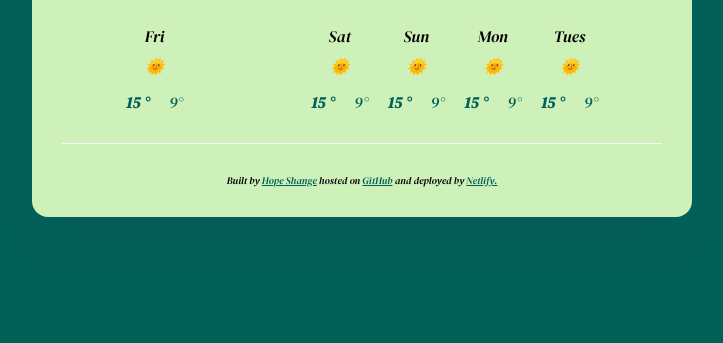
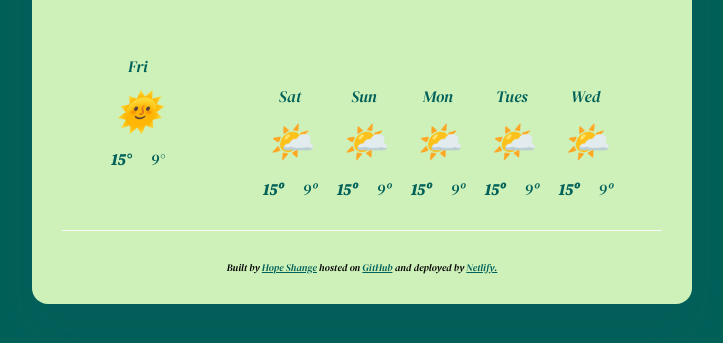
Before and after one commit to HopeShange/imvula, a plain HTML site: page index.html in a window 1280 px wide. Shown: the part 507-850 px from the top of the page, without its empty margins (278-1001 px from the left). Before the commit the page ends 800 px from the top, so only its background shows below. Drawn offline with nearby package versions, Linux system fonts and the light colour scheme; no server answers.

Commit message:
Update HTML and CSS

```diff
--- a/index.html
+++ b/index.html
@@ -12,6 +12,7 @@
 </head>
 
 <body>
+    <div class="body-for-forecast">
     <div class="weather-app">
     <header>
         <form class="search-form" id="search-form">
@@ -49,61 +50,62 @@
         <div class="weather-forecast-icon">🌞 </div>
         <div class="weather-forecast-temperatures">
             <strong>
-                <div class="weather-forecast-temperature">15 °</div>
+                <div class="weather-forecast-temperature">15°</div>
             </strong>
                 <div class="weather-forecast-temperature">9°</div>
-
         </div>
     </div>
     <div class="weather-forecast">
         <div class="weather-forecast-day">
-                <div class="weather-forecast-date">Sat </div>
-                <div class="weather-forecast-icon">🌞 </div>
+            <div class="weather-forecast-date">Sat</div>
+            <div class="weather-forecast-icon">🌤️</div>
             <div class="weather-forecast-temperatures">
-                    <strong>
-                        <div class="weather-forecast-temperature">15 °</div>
-                    </strong>
-                    <div class="weather-forecast-temperature">9°</div>
-
+                <div class="weather-forecast-temperature">
+                    <strong>15º</strong>
+                </div>
+                <div class="weather-forecast-temperature">9º</div>
             </div>
         </div>
-            <div class="weather-forecast">
         <div class="weather-forecast-day">
-                    <div class="weather-forecast-date">Sun </div>
-                    <div class="weather-forecast-icon">🌞 </div>
+            <div class="weather-forecast-date">Sun</div>
+            <div class="weather-forecast-icon">🌤️</div>
             <div class="weather-forecast-temperatures">
-                        <strong>
-                            <div class="weather-forecast-temperature">15 °</div>
-                        </strong>
-                        <div class="weather-forecast-temperature">9°</div>
-
+                <div class="weather-forecast-temperature">
+                    <strong>15º</strong>
+                </div>
+                <div class="weather-forecast-temperature">9º</div>
             </div>
         </div>
-                <div class="weather-forecast">
         <div class="weather-forecast-day">
-                        <div class="weather-forecast-date">Mon </div>
-                        <div class="weather-forecast-icon">🌞 </div>
+            <div class="weather-forecast-date">Mon</div>
+            <div class="weather-forecast-icon">🌤️</div>
             <div class="weather-forecast-temperatures">
-                            <strong>
-                                <div class="weather-forecast-temperature">15 °</div>
-                            </strong>
-                            <div class="weather-forecast-temperature">9°</div>
-
+                <div class="weather-forecast-temperature">
+                    <strong>15º</strong>
+                </div>
+                <div class="weather-forecast-temperature">9º</div>
             </div>
         </div>
-                    <div class="weather-forecast">
         <div class="weather-forecast-day">
-                            <div class="weather-forecast-date">Tues </div>
-                            <div class="weather-forecast-icon">🌞 </div>
+            <div class="weather-forecast-date">Tues</div>
+            <div class="weather-forecast-icon">🌤️</div>
             <div class="weather-forecast-temperatures">
-                                <strong>
-                                    <div class="weather-forecast-temperature">15 °</div>
-                                </strong>
-                                <div class="weather-forecast-temperature">9°</div>
-
+                <div class="weather-forecast-temperature">
+                    <strong>15º</strong>
+                </div>
+                <div class="weather-forecast-temperature">9º</div>
             </div>
         </div>
-
+        <div class="weather-forecast-day">
+            <div class="weather-forecast-date">Wed</div>
+            <div class="weather-forecast-icon">🌤️</div>
+            <div class="weather-forecast-temperatures">
+                <div class="weather-forecast-temperature">
+                    <strong>15º</strong>
+                </div>
+                <div class="weather-forecast-temperature">9º</div>
+            </div>
+        </div>
     </div>
 
     </main>
--- a/src/index.css
+++ b/src/index.css
@@ -85,22 +85,27 @@ main {
     padding: 30px 0;
 }
 
-.weather-forecast{
+.body-for-forecast {
+    text-align: center;
+}
+
+.weather-forecast {
     display: flex;
     justify-content: space-around;
+    margin-top: 30px;
 }
 
 .weather-forecast-date {
     text-align: center;
+    color: #006159;
     font-size: 16px;
     line-height: 20px;
     margin-bottom: 10px;
 }
 
 .weather-forecast-icon {
+    font-size: 38px;
     text-align: center;
-    line-height: 20px;
-    margin-bottom: 15px;
 }
 
 .weather-forecast-temperatures {
```
Lines whose indentation alone changed are shown as unchanged.
